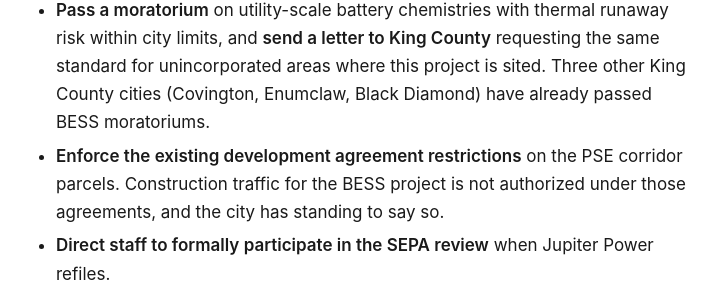
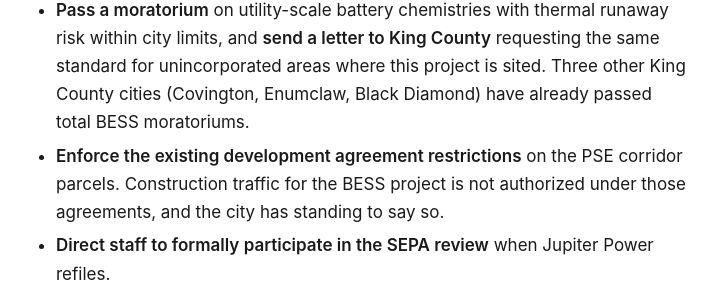
Before and after one commit to calef/cascadia-ridge-bess, a Jekyll site: the page built from _pages/take-action.md, in a window 1280 px wide and 900 px high, scrolled down 2389 px. Shown: the part 232-529 px from the top of the window, without its empty margins (280-996 px from the left). Built offline with Jekyll 4.4.1, drawn with Linux system fonts in a browser that asks for light colours.

Commit message:
Deploy site 2026-04-02-132610

```diff
--- a/_pages/take-action.md
+++ b/_pages/take-action.md
@@ -55,7 +55,7 @@ Email: [councilmembers@snoqualmiewa.gov](mailto:councilmembers@snoqualmiewa.gov)
 
 Ask them to:
 
-- **Pass a moratorium** on utility-scale battery chemistries with thermal runaway risk within city limits, and **send a letter to King County** requesting the same standard for unincorporated areas where this project is sited. Three other King County cities (Covington, Enumclaw, Black Diamond) have already passed BESS moratoriums.
+- **Pass a moratorium** on utility-scale battery chemistries with thermal runaway risk within city limits, and **send a letter to King County** requesting the same standard for unincorporated areas where this project is sited. Three other King County cities (Covington, Enumclaw, Black Diamond) have already passed total BESS moratoriums.
 - **Enforce the existing development agreement restrictions** on the PSE corridor parcels. Construction traffic for the BESS project is not authorized under those agreements, and the city has standing to say so.
 - **Direct staff to formally participate in the SEPA review** when Jupiter Power refiles.
 - **Evaluate whether the city should annex the project parcels.** The [Snoqualmie 2044 Comprehensive Plan](https://snoqualmiewa.gov/1070/Snoqualmie-Comprehensive-Plan-2044) designates this land for business park and mixed use, not industrial battery storage. Annexation would make that designation enforceable.
```
